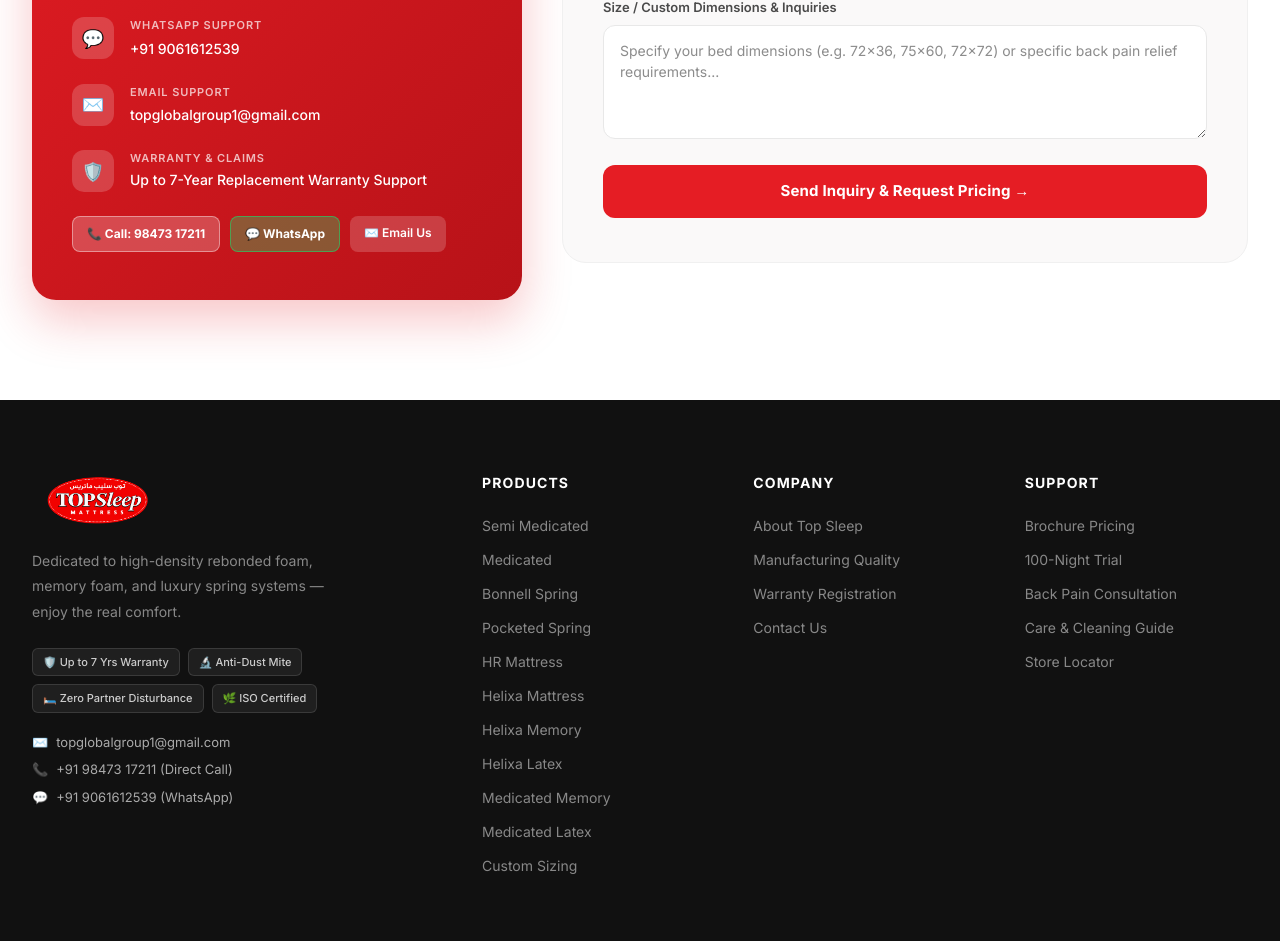
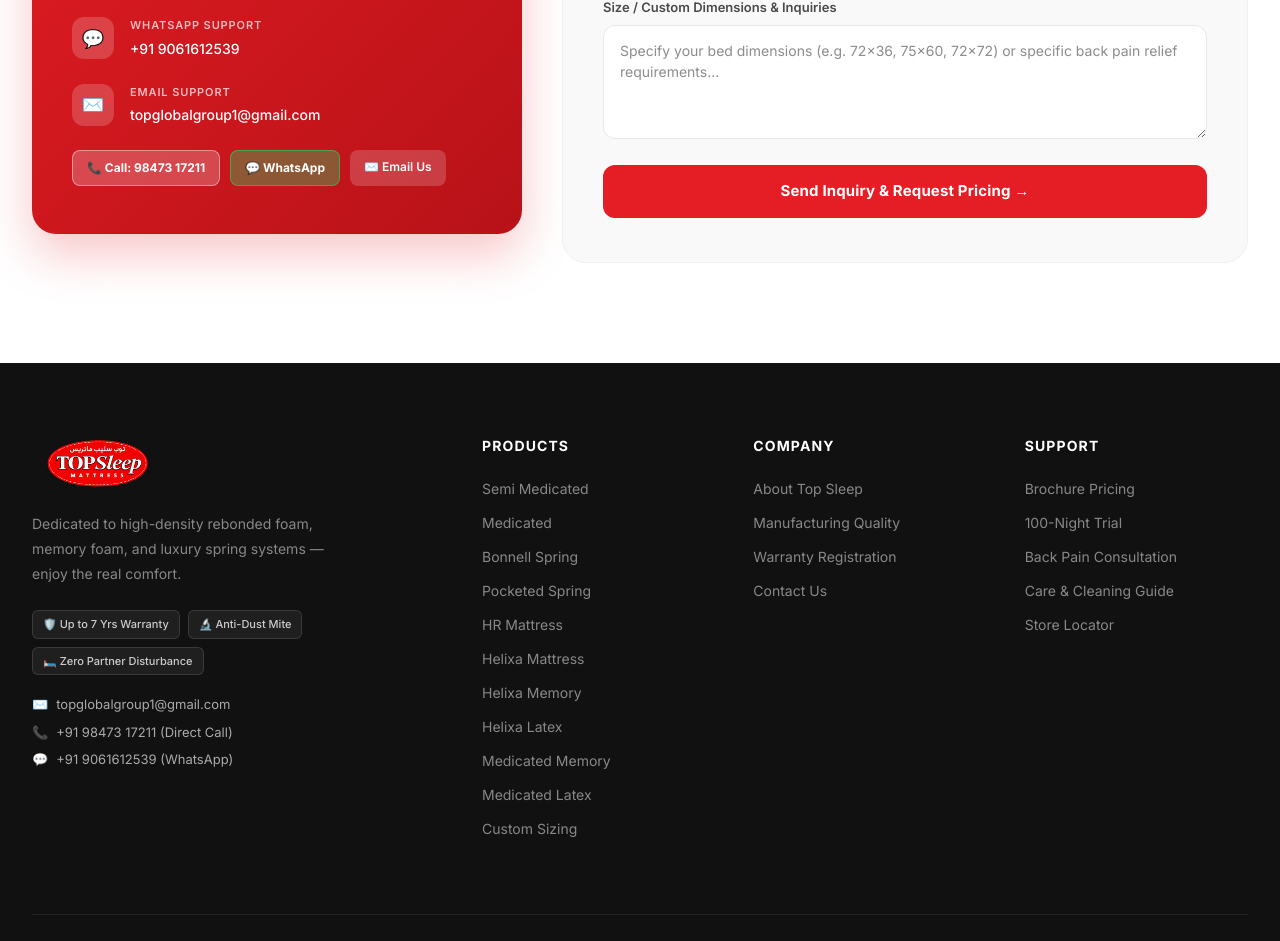
Before and after one commit to alinajaleelkavungal/topsleepmatress, a Next.js app: page / in a window 1280 px wide. Shown: the part 7177-8118 px from the top of the page. Built offline with nearby package versions, Linux system fonts and the light colour scheme; a web font is replaced by a local one.

Commit message:
removed warrenty option from red detail box

```diff
--- a/components/ContactSection.tsx
+++ b/components/ContactSection.tsx
@@ -127,7 +127,6 @@
               { icon: '📞', title: 'Direct Phone / Call', detail: '+91 98473 17211', href: 'tel:+919847317211' },
               { icon: '💬', title: 'WhatsApp Support', detail: '+91 9061612539', href: 'https://wa.me/919061612539' },
               { icon: '✉️', title: 'Email Support', detail: 'topglobalgroup1@gmail.com', href: 'mailto:topglobalgroup1@gmail.com' },
-              { icon: '🛡️', title: 'Warranty & Claims', detail: 'Up to 7-Year Replacement Warranty Support' },
             ].map((item) => (
               <div key={item.title} style={{ display: 'flex', gap: '16px', marginBottom: '24px' }}>
                 <div
--- a/components/Footer.tsx
+++ b/components/Footer.tsx
@@ -66,7 +66,7 @@
             </p>
             {/* Awards & Certifications from Brochure */}
             <div style={{ display: 'flex', gap: '8px', flexWrap: 'wrap' }}>
-              {['🛡️ Up to 7 Yrs Warranty', '🔬 Anti-Dust Mite', '🛏️ Zero Partner Disturbance', '🌿 ISO Certified'].map((a) => (
+              {['🛡️ Up to 7 Yrs Warranty', '🔬 Anti-Dust Mite', '🛏️ Zero Partner Disturbance'].map((a) => (
                 <span
                   key={a}
                   style={{
```
